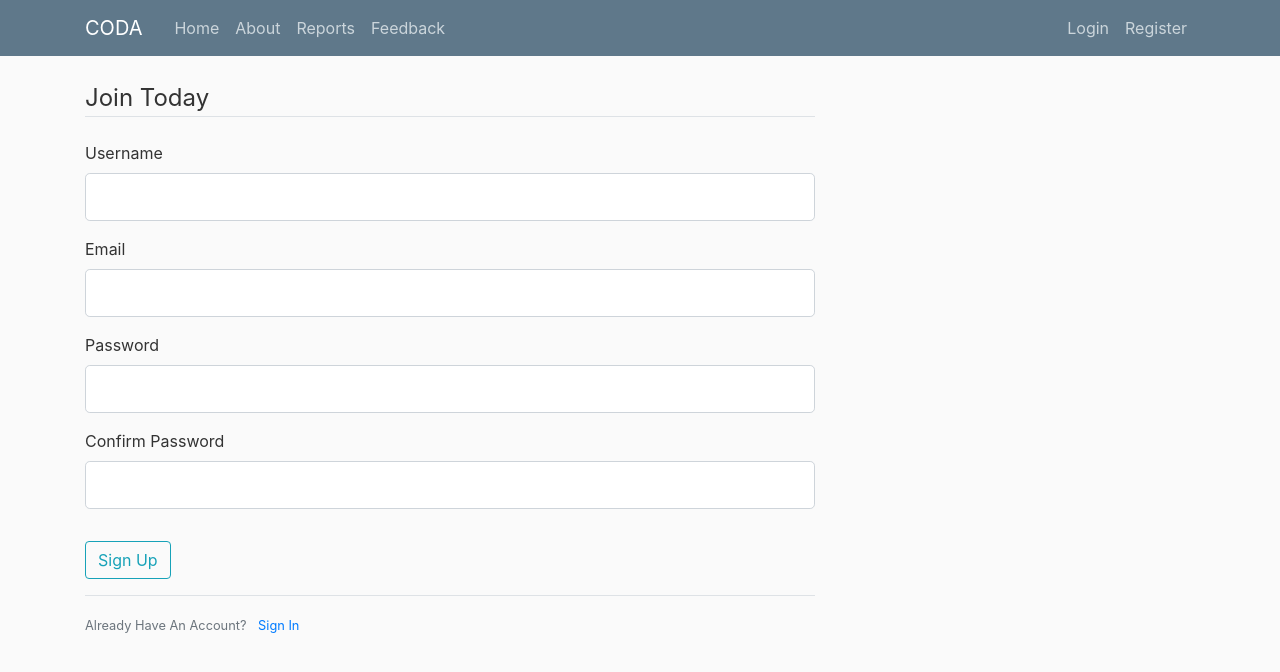
After one commit to coachofanalytics/coachofanalytics.github.io, a Flask app: page /register in a window 1280 px wide. The commit adds this page. Shown: the top 672 px of the page. Run offline with Flask 2, Linux system fonts and the light colour scheme; some libraries are stand-ins or nearby versions.

Commit message:
Second Web Push

```diff
--- /dev/null
+++ b/Secret_Key.py
@@ -0,0 +1,5 @@
+import secrets
+
+secret=secrets.token_hex(16)
+
+print(secret)
--- /dev/null
+++ b/forms.py
@@ -0,0 +1,16 @@
+from flask_wtf import FlaskForm
+from wtforms import StringField,PasswordField, SubmitField,BooleanField
+from wtforms.validators import DataRequired,Length,Email,EqualTo
+
+class RegistrationForm(FlaskForm):
+    username=StringField('Username', validators=[DataRequired(),Length(min=2, max=20)])
+    email=StringField('Email', validators=[DataRequired(), Email()])
+    password =PasswordField('Password',validators=[DataRequired(),Length(min=2)])
+    confirm_password =PasswordField('Confirm Password',validators=[DataRequired(),EqualTo('password')])
+    submit=SubmitField('Sign Up')
+
+class LoginForm(FlaskForm):
+    email=StringField('Email', validators=[DataRequired(), Email()])
+    password =PasswordField('Password',validators=[DataRequired()])
+    remember = BooleanField('Remember Me')
+    submit=SubmitField('Login')
--- a/templates/layout.html
+++ b/templates/layout.html
@@ -48,6 +48,15 @@
     <main role="main" class="container">
         <div class="row">
             <div class="col-md-8">
+                {% with messages=get_flashed_messages(with_categories=true)%}
+                {%if messages %}
+                {%for category , message in messages%}
+                <div class="alert alert-{{ category }}">
+                    {{message}}
+                </div>
+                {%endfor%}
+                {%endif%}
+                {%endwith%}
                 {% block content %}{% endblock %}
             </div>
             <!--Moved code to home Page-->
--- /dev/null
+++ b/templates/register.html
@@ -0,0 +1,71 @@
+{%extends 'layout.html'%}
+{%block content%}
+<div>
+    <form method='POST' ,action="">
+        {{form.hidden_tag() }}
+        <fieldset class="form-group">
+            <legend class="border-bottom mb-4">Join Today</legend>
+            <div class="form-group">
+                {{ form.username.label(class="form-control-label") }}
+                {%if form.username.errors%}
+                {{ form.username(class="form-control form-control-lg is-invalid") }}
+                <div class="invalid-feedback">
+                    {%for error in form.username.errors%}
+                    <span>{{error}}</span>
+                    {%endfor%}
+                </div>
+                {%else%}
+                {{ form.username(class="form-control form-control-lg") }}
+                {%endif%}
+            </div>
+            <div class="form-group">
+                {{ form.email.label(class="form-control-label") }}
+                {%if form.email.errors%}
+                {{ form.email(class="form-control form-control-lg is-invalid") }}
+                <div class="invalid-feedback">
+                    {%for error in form.email.errors%}
+                    <span>{{error}}</span>
+                    {%endfor%}
+                </div>
+                {%else%}
+                {{ form.email(class="form-control form-control-lg") }}
+                {%endif%}
+            </div>
+            <div class="form-group">
+                {{ form.password.label(class="form-control-label") }}
+                {%if form.password.errors%}
+                {{ form.password(class="form-control form-control-lg is-invalid") }}
+                <div class="invalid-feedback">
+                    {%for error in form.password.errors%}
+                    <span>{{error}}</span>
+                    {%endfor%}
+                </div>
+                {%else%}
+                {{ form.password(class="form-control form-control-lg") }}
+                {%endif%}
+            </div>
+            <div class="form-group">
+                {{ form.confirm_password.label(class="form-control-label") }}
+                {%if form.confirm_password.errors%}
+                {{ form.confirm_password(class="form-control form-control-lg is-invalid") }}
+                <div class="invalid-feedback">
+                    {%for error in form.confirm_password.errors%}
+                    <span>{{error}}</span>
+                    {%endfor%}
+                </div>
+                {%else%}
+                {{ form.confirm_password(class="form-control form-control-lg") }}
+                {%endif%}
+            </div>
+        </fieldset>
+        <div class="form-group">
+            {{ form.submit(class="btn btn-outline-info") }}
+        </div>
+    </form>
+</div>
+<div class="border-top pt-3">
+    <small class="text-muted">
+        Already Have An Account? <a class="ml-2" href="{{ url_for('login')}}">Sign In</a>
+    </small>
+</div>
+{% endblock content %}
--- a/web.py
+++ b/web.py
@@ -1,6 +1,7 @@
-from flask import Flask,render_template,url_for
+from flask import Flask,render_template,url_for, flash,redirect
+from forms import RegistrationForm, LoginForm
 app=Flask(__name__)
-
+app.config['SECRET_KEY']='5664f518db9744c8fbe7f1fdc398e9ca'
 posts=[
         {
         'author':'Chris Maghas',
@@ -34,5 +35,18 @@ def feedback():
 def reports():
     return render_template('reports.html',title='View Coda Reports')
 
+@app.route("/register", methods=['GET','POST'])
+def register():
+    form=RegistrationForm()
+    if form.validate_on_submit():
+        flash(f'Account created for {form.username.data}!','success')
+        return redirect(url_for('home'))
+    return render_template('register.html',title='Register',form=form)
+
+@app.route("/login", methods=['GET','POST'])
+def login():
+    form=LoginForm()
+    return render_template('login.html',title='Login',form=form)
+
 if __name__ == '__main__':
     app.run(debug=True)
```
Also changed, not shown: templates/login.html (added, +45 -0 lines).
